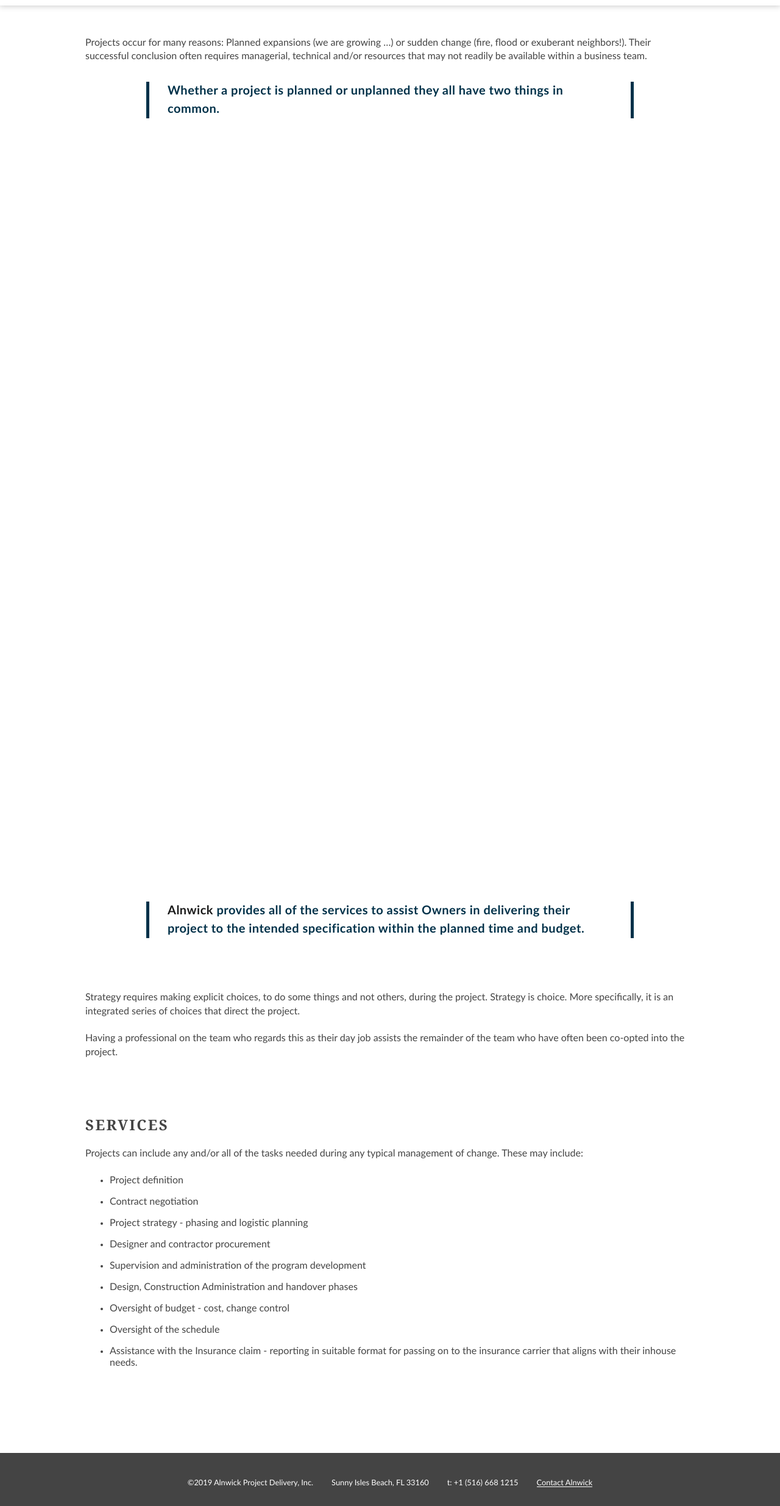
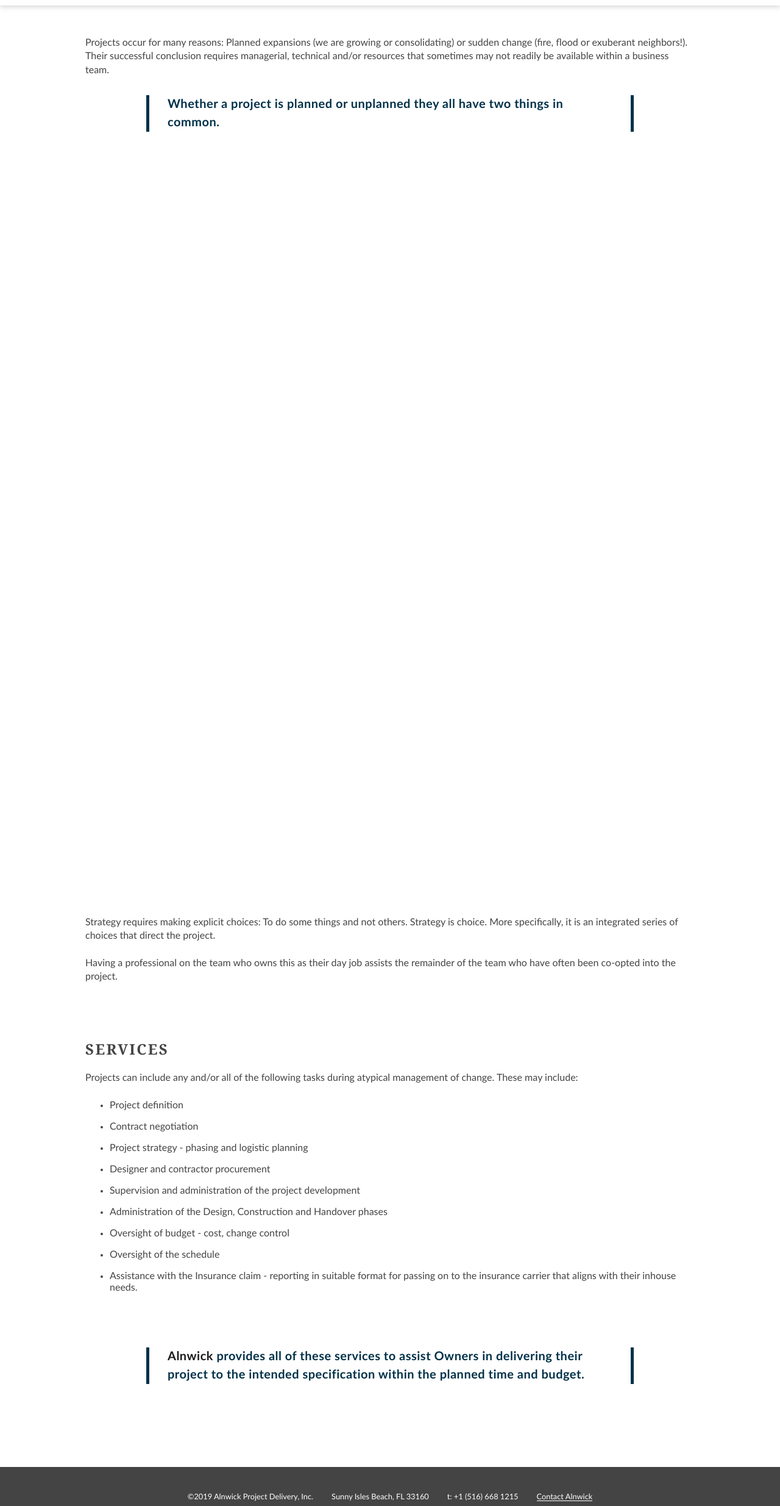
Before and after one commit to purplepanda/alnwick, a website: page services.html in a window 1280 px wide. Shown: the part 91-2560 px from the top of the page at 61% size. Drawn offline with Linux system fonts and the light colour scheme; files whose address does not match are found by name; a web font is replaced by a local one.

Commit message:
content changes from client

```diff
--- a/services.html
+++ b/services.html
@@ -51,7 +51,7 @@
         </header>
         <main id="services">
             <section>
-                <p>Projects occur for many reasons: Planned expansions (we are growing …) or sudden change (fire, flood or exuberant neighbors!). Their successful conclusion often requires managerial, technical and/or resources that may not readily be available within a business team.&nbsp;</p>
+                <p>Projects occur for many reasons: Planned expansions (we are growing or consolidating) or sudden change (fire, flood or exuberant neighbors!). Their successful conclusion requires managerial, technical and/or resources that sometimes may not readily be available within a business team.&nbsp;</p>
                 <div class="anim-slide-up-04">
                     <h5 class="pullquote">Whether a project is planned or unplanned they all have two things in common.</h5>
                 </div>
@@ -86,7 +86,7 @@
                         </div>
                     </div>
                     <div class="anim-slide-up">
-                        <p>B. They are separate to “business as usual” activities within and organization. They require people, some from outside, to come together to focus on the specific project objectives and their successful conclusion.</p>
+                        <p>B. They are separate to “business as usual” activities within the organization. They require people, some from outside, to come together to focus on the specific project objectives and its successful conclusion.</p>
                     </div>
                 </div>
             </section>
@@ -108,32 +108,32 @@
             </section>
 
             <section>
-                <div class="anim-slide-up">
-                    <h5 class="pullquote"><span class="bold">Alnwick</span> provides all of the services to assist Owners in delivering their project to the intended specification within the planned time and budget.</h5>
-                </div>
-            </section>
-
-            <section>
                 <div class="anim-slide-up-01">
-                    <p>Strategy requires making explicit choices, to do some things and not others, during the project. Strategy is choice. More specifically, it is an integrated series of choices that direct the project.</br></br>Having a professional on the team who regards this as their day job assists the remainder of the team who have often been co-opted into the project.</p>
+                    <p>Strategy requires making explicit choices: To do some things and not others. Strategy is choice. More specifically, it is an integrated series of choices that direct the project.</br></br>Having a professional on the team who owns this as their day job assists the remainder of the team who have often been co-opted into the project.</p>
                 </div>
             </section>
 
             <section>
                 <div class="steps anim-slide-up-02">
                     <h2>Services</h3>
-                    <p>Projects can include any and/or all of the tasks needed during any typical management of change. These may include:</p>
+                    <p>Projects can include any and/or all of the following tasks during atypical management of change. These may include:</p>
                     <ul>
                         <li>Project definition</li>
                         <li>Contract negotiation</li>
                         <li>Project strategy - phasing and logistic planning</li>
                         <li>Designer and contractor procurement</li>
-                        <li>Supervision and administration of the program development</li>
-                        <li>Design, Construction Administration and handover phases</li>
+                        <li>Supervision and administration of the project development</li>
+                        <li>Administration of the Design, Construction and Handover phases</li>
                         <li>Oversight of budget - cost, change control</li>
                         <li>Oversight of the schedule</li>
                         <li>Assistance with the Insurance claim - reporting in suitable format for passing on to the insurance carrier that aligns with their inhouse needs.</li>
                     </ul>
+                </div>
+            </section>
+
+            <section>
+                <div class="anim-slide-up">
+                    <h5 class="pullquote"><span class="bold">Alnwick</span> provides all of these services to assist Owners in delivering their project to the intended specification within the planned time and budget.</h5>
                 </div>
             </section>
         </main>
```
Also changed, not shown: about.html (+5 -5 lines), index.html (+3 -3 lines).
